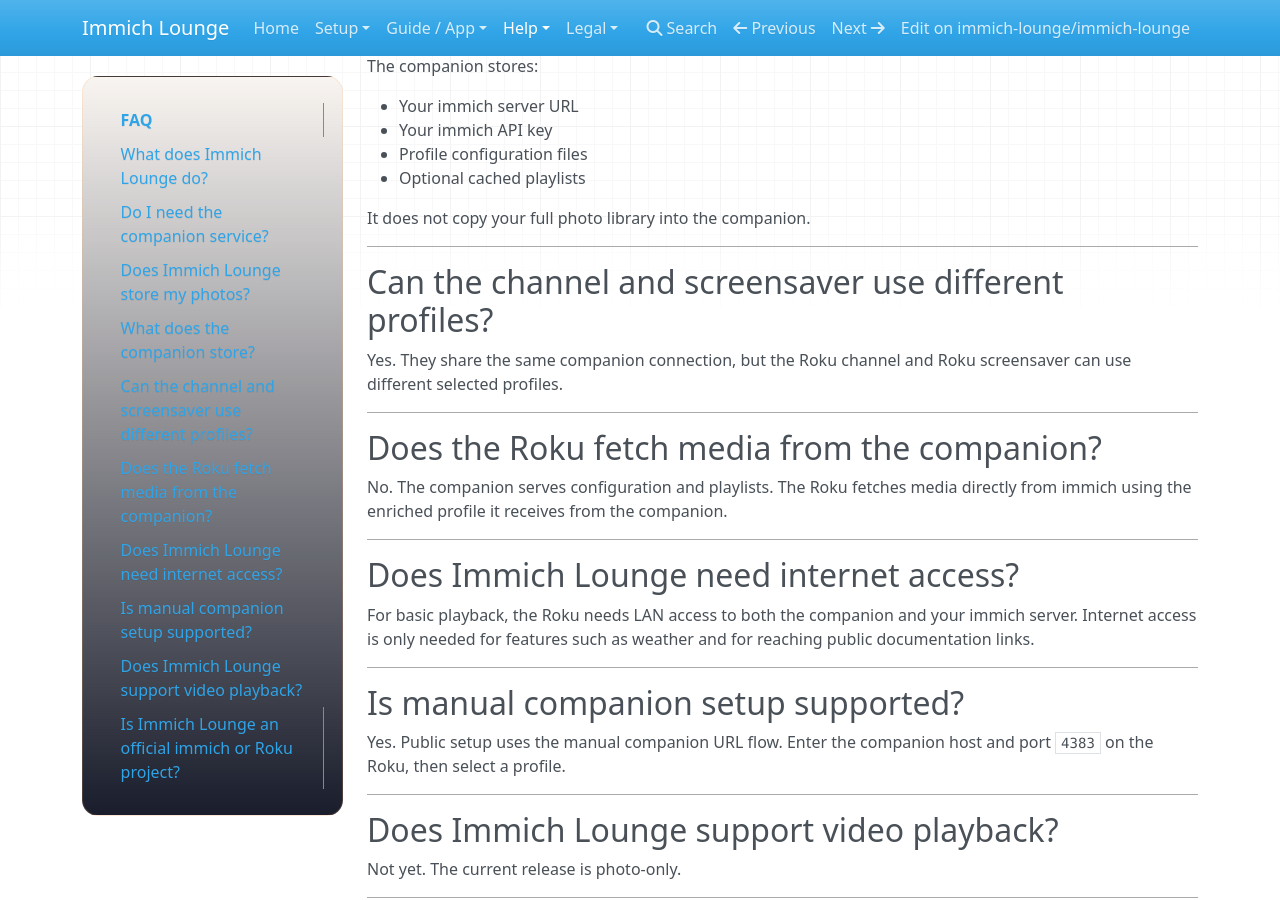
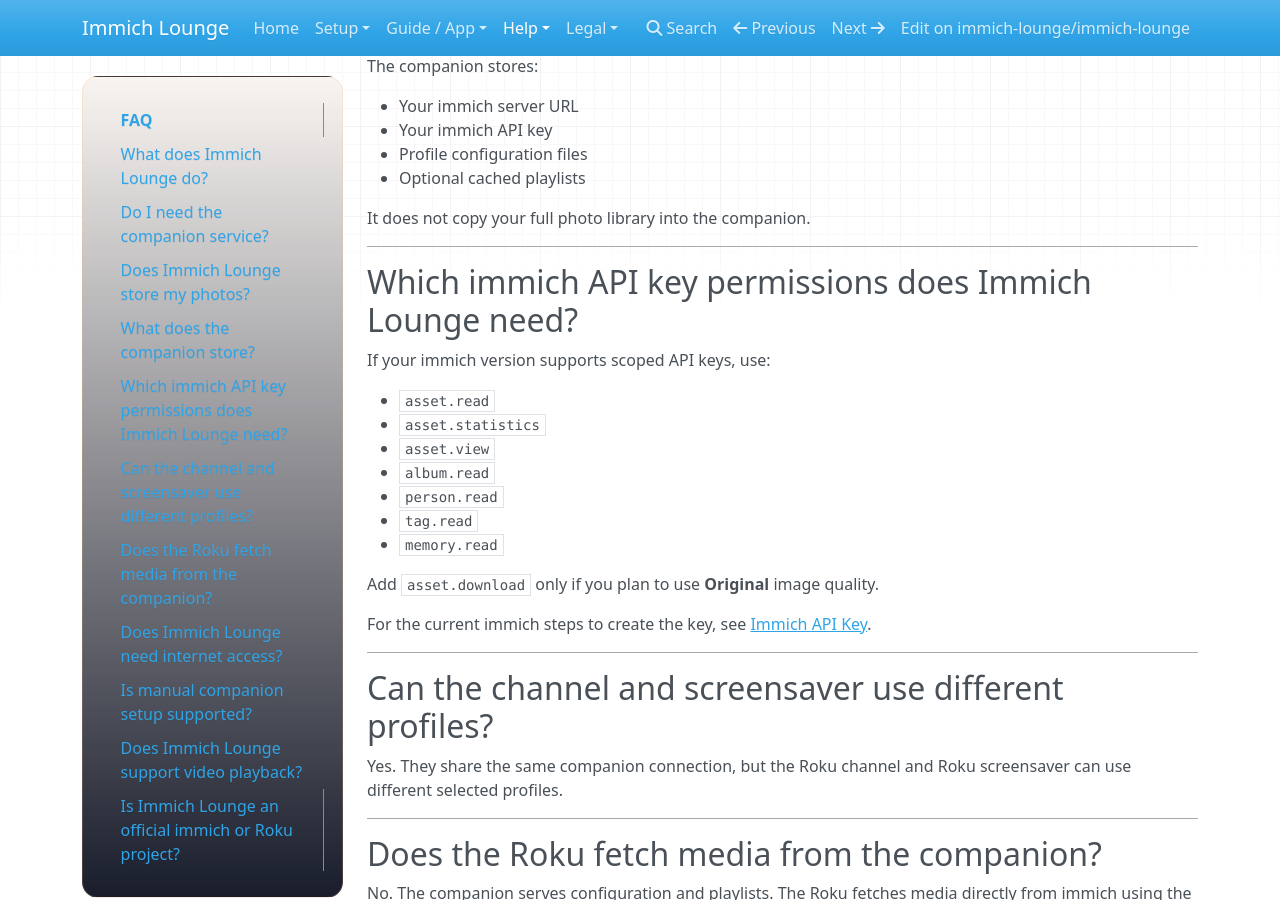
Before and after one commit to immich-lounge/immich-lounge, an MkDocs documentation site: the page built from docs/website/faq.md, in a window 1280 px wide and 900 px high, scrolled down 542 px. Built offline with MkDocs 1.6.1, drawn with Linux system fonts in a browser that asks for light colours; nearby versions of some CDN libraries.

Commit message:
Add Immich API key setup guide

```diff
--- a/docs/website/faq.md
+++ b/docs/website/faq.md
@@ -39,6 +39,24 @@ It does not copy your full photo library into the companion.
 
 ---
 
+## Which immich API key permissions does Immich Lounge need?
+
+If your immich version supports scoped API keys, use:
+
+- `asset.read`
+- `asset.statistics`
+- `asset.view`
+- `album.read`
+- `person.read`
+- `tag.read`
+- `memory.read`
+
+Add `asset.download` only if you plan to use **Original** image quality.
+
+For the current immich steps to create the key, see [Immich API Key](./api-key.md).
+
+---
+
 ## Can the channel and screensaver use different profiles?
 
 Yes. They share the same companion connection, but the Roku channel and Roku screensaver can use different selected profiles.
--- a/mkdocs.yml
+++ b/mkdocs.yml
@@ -61,6 +61,7 @@ nav:
   - Setup:
       - Getting Started: getting-started.md
       - Installation: installation.md
+      - Immich API Key: api-key.md
       - Configuration: configuration.md
   - Guide / App:
       - Using the Companion: companion-app.md
```
Also changed, not shown: docs/website/api-key.md (added, +48 -0 lines), docs/website/companion-app.md (+2 -0 lines), docs/website/getting-started.md (+3 -11 lines), docs/website/troubleshooting.md (+2 -0 lines).
